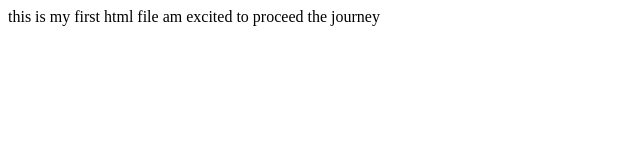
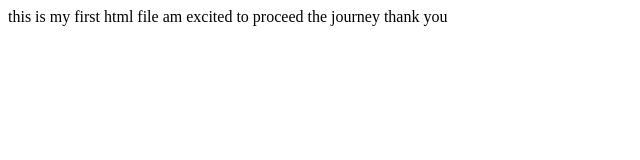
Before and after one commit to Hingaz04/Development, a plain HTML site: page index.html in a window 1280 px wide. Shown: the full height of the page, 0-640 px from the left. Drawn offline with Linux system fonts and the light colour scheme.

Commit message:
Update index.html
updated my code

```diff
--- a/index.html
+++ b/index.html
@@ -3,9 +3,10 @@
 <head>
   <meta charset="UTF-8">
   <meta name="viewport" content="width=device-width, initial-scale=1.0">
-  <title>Document</title>
+  <title>Hingaz</title>
 </head>
 <body>
   this is my first html file am excited to proceed the journey
+  thank you
 </body>
 </html>
```
